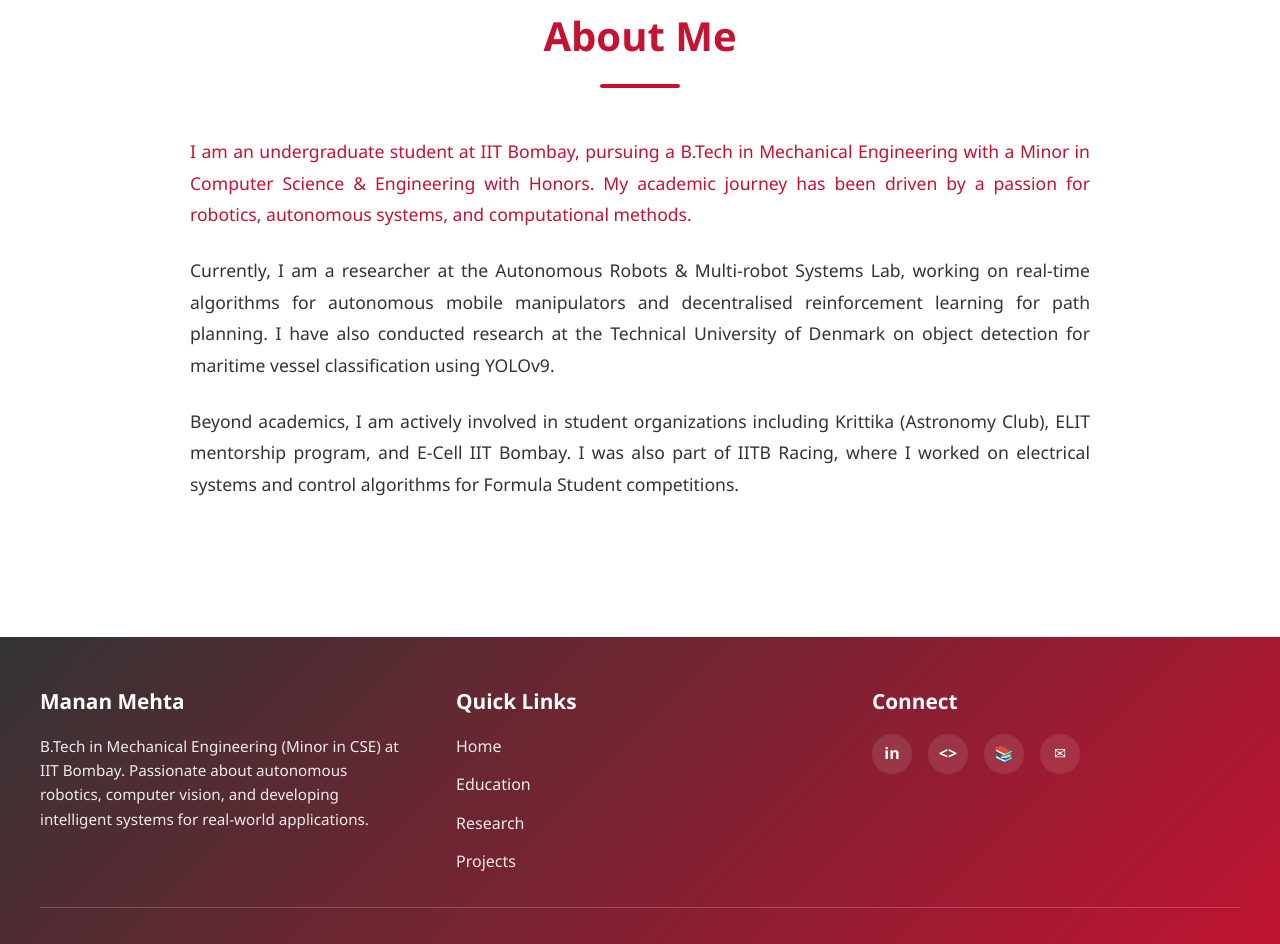
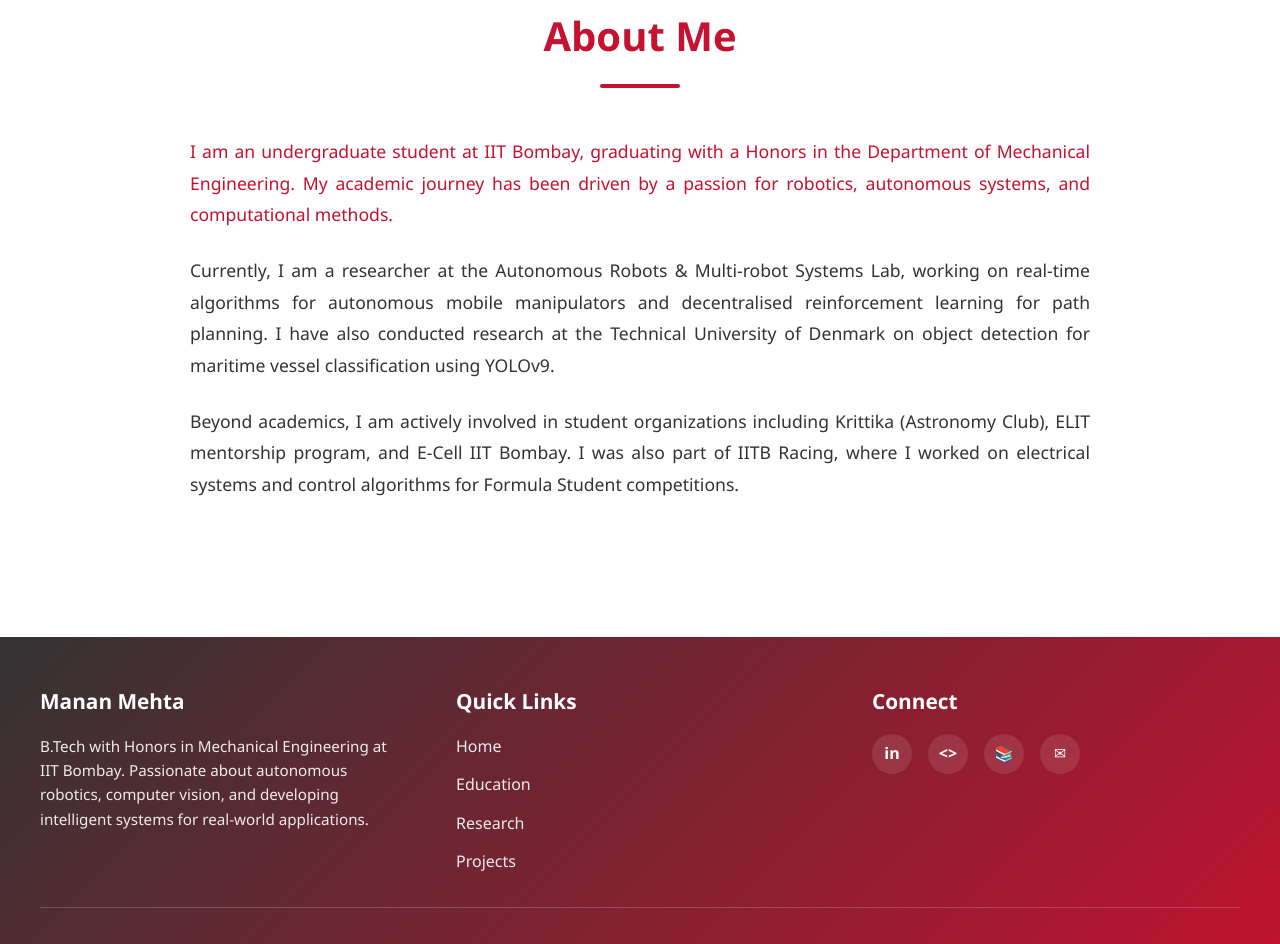
Before and after one commit to Bot736382/portfolio, a React (Vite) app: page / in a window 1280 px wide. Shown: the part 860-1804 px from the top of the page. Built offline with nearby package versions, Linux system fonts and the light colour scheme.

Commit message:
Modified projects

```diff
--- a/src/components/About.jsx
+++ b/src/components/About.jsx
@@ -8,9 +8,7 @@ const About = () => {
         <div className="about-content">
           <div className="about-text">
             <p className="lead-text">
-              I am an undergraduate student at IIT Bombay, pursuing a B.Tech in
-              Mechanical Engineering with a Minor in Computer Science &
-              Engineering with Honors. My academic journey has been driven by a
+              I am an undergraduate student at IIT Bombay, graduating with a Honors in the Department of Mechanical Engineering. My academic journey has been driven by a
               passion for robotics, autonomous systems, and computational
               methods.
             </p>
--- a/src/pages/HomePage.jsx
+++ b/src/pages/HomePage.jsx
@@ -1,4 +1,5 @@
 import React from "react";
+import { Link } from "react-router-dom";
 import Hero from "../components/Hero";
 import About from "../components/About";
 
@@ -12,7 +13,7 @@ const HomePage = () => {
           <div className="footer-section">
             <h3>Manan Mehta</h3>
             <p>
-              B.Tech in Mechanical Engineering (Minor in CSE) at IIT Bombay.
+              B.Tech with Honors in Mechanical Engineering at IIT Bombay.
               Passionate about autonomous robotics, computer vision, and
               developing intelligent systems for real-world applications.
             </p>
@@ -21,10 +22,10 @@ const HomePage = () => {
           <div className="footer-section">
             <h3>Quick Links</h3>
             <div className="footer-links">
-              <a href="/">Home</a>
-              <a href="/education">Education</a>
-              <a href="/research">Research</a>
-              <a href="/projects">Projects</a>
+              <Link to="/">Home</Link>
+              <Link to="/education">Education</Link>
+              <Link to="/research">Research</Link>
+              <Link to="/projects">Projects</Link>
             </div>
           </div>
 
```
